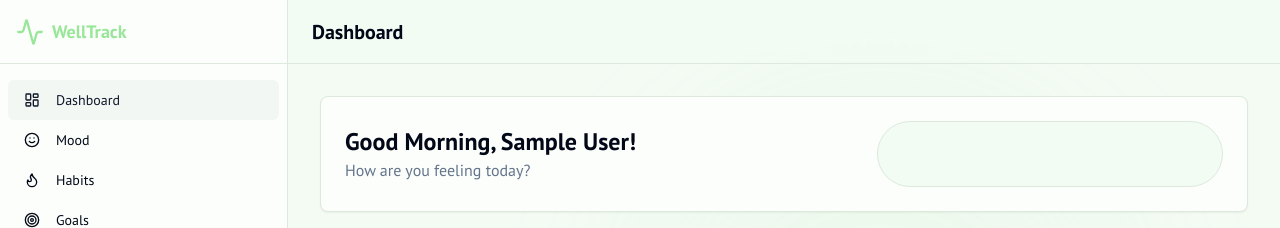
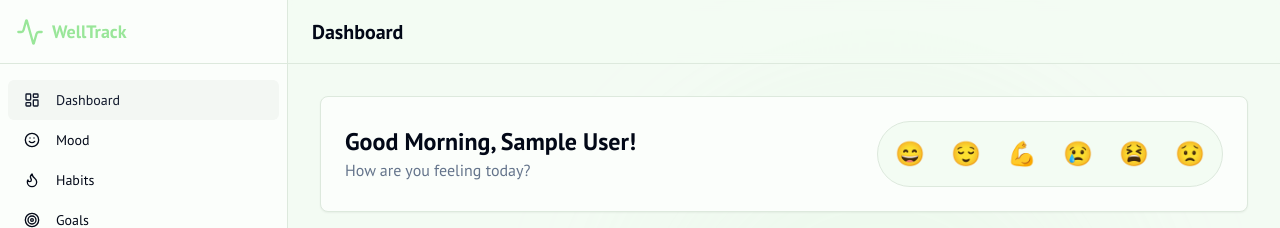
Before and after one commit to dilshadalikhan2004/WellTrack, a Next.js app: page / in a window 1280 px wide. Shown: the top 228 px of the page. Built offline with nearby package versions, Linux system fonts and the light colour scheme; no server answers; the database is empty; sample sign-in values are in the browser's storage; what @genkit-ai/google-genai, genkit would draw is missing.

Commit message:
emoji disappered

```diff
--- a/src/components/dashboard/welcome-header.tsx
+++ b/src/components/dashboard/welcome-header.tsx
@@ -41,7 +41,7 @@ export function WelcomeHeader({ userName }: { userName: string }) {
       <CardContent className="p-6">
         <div className="flex flex-col items-start gap-4 md:flex-row md:items-center">
           <div className="flex-1">
-            <h2 className="text-2xl font-bold font-headline">
+            <h2 className="text-2xl font-bold">
               Good Morning, {userName}!
             </h2>
             <p className="text-muted-foreground">
@@ -62,7 +62,9 @@ export function WelcomeHeader({ userName }: { userName: string }) {
                 )}
                 onClick={() => handleMoodSelect(mood)}
                 aria-label={`Select mood: ${mood.label}`}
-              />
+              >
+                {mood.emoji}
+              </Button>
             ))}
           </div>
         </div>
```
